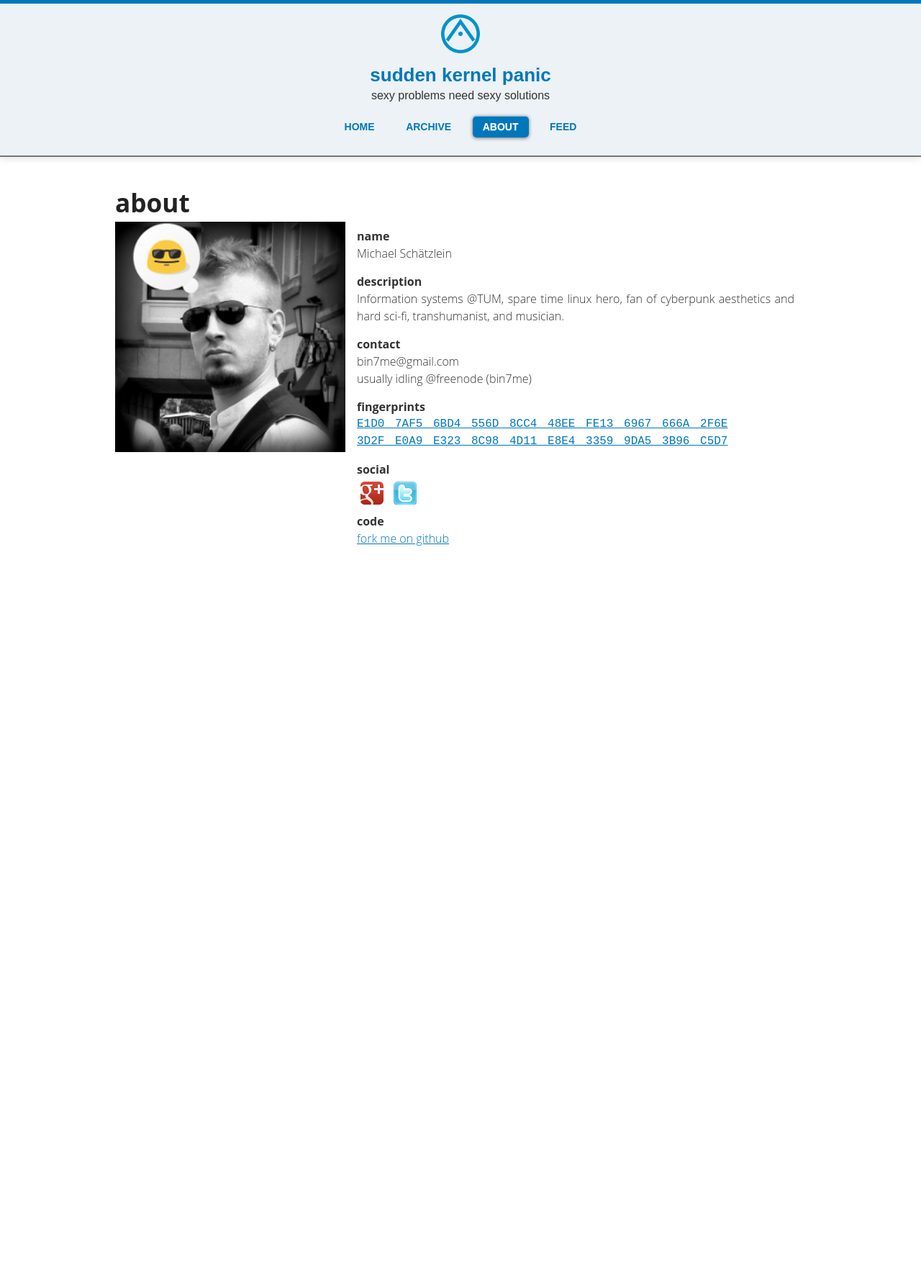
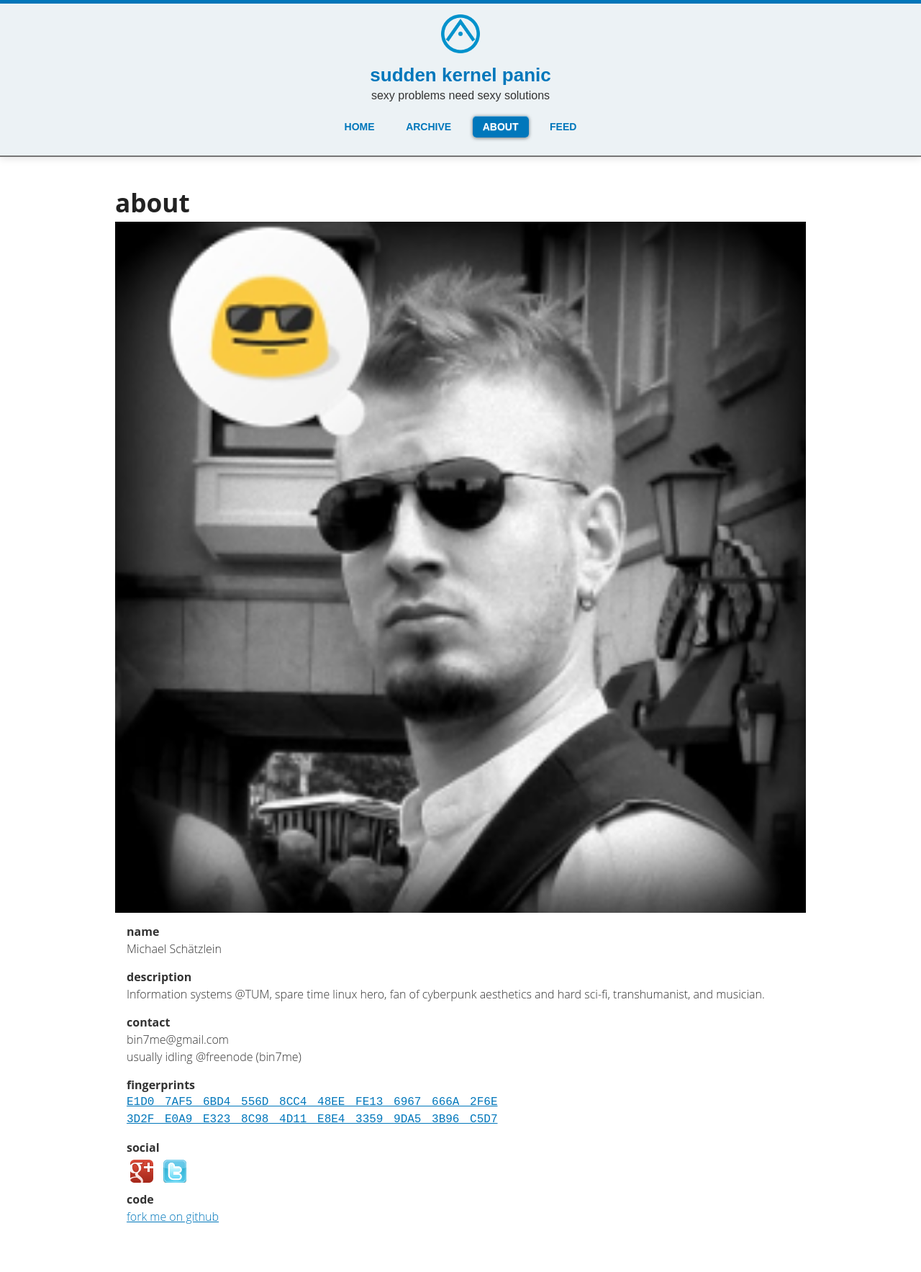
Before and after one commit to Bin7me/bin7me.github.io, a Jekyll site: the page built from about.html, in a window 1280 px wide. Shown: the whole page at 72% size. Built offline with Jekyll 4.4.1, drawn with Linux system fonts in a browser that asks for light colours; Markdown is read by kramdown in place of the engine named in the settings; before the commit the page ends 900 px from its top, so only the background shows below that.

Commit message:
removed gridism, tweaked print layout

```diff
--- a/_layouts/default.html
+++ b/_layouts/default.html
@@ -27,7 +27,6 @@
         <link rel="author" href="https://plus.google.com/{{ site.author.google_plus }}?rel=author">
 
         <!--<link rel="stylesheet" href="{{ site.baseurl }}css/normalize.css">-->
-        <link rel="stylesheet" href="{{ site.baseurl }}css/gridism.css">
         <link rel="stylesheet" href="{{ site.baseurl }}css/syntax.css">
         <link rel="stylesheet" href="{{ site.baseurl }}css/style.css">
 		<link rel="stylesheet" href="{{ site.baseurl }}css/print.css" media="print">
--- a/css/gridism.css
+++ /dev/null
@@ -1,113 +0,0 @@
-/*
- * Gridism
- * A simple, responsive, and handy CSS grid by @cobyism
- * https://github.com/cobyism/gridism
- */
-
-/* Preserve some sanity */
-.grid,
-.unit {
-  -webkit-box-sizing: border-box;
-  -moz-box-sizing: border-box;
-  box-sizing: border-box;
-}
-
-/* Set up some rules to govern the grid */
-.grid {
-  display: block;
-  clear: both;
-}
-.grid .unit {
-  float: left;
-  width: 100%;
-  padding: 0px;
-}
-
-/* This ensures the outer gutters are equal to the (doubled) inner gutters. */
-.grid .unit:first-child { padding-left: 0px; }
-.grid .unit:last-child { padding-right: 0px; }
-
-/* Nested grids already have padding though, so let’s nuke it */
-.unit .unit:first-child { padding-left: 0; }
-.unit .unit:last-child { padding-right: 0; }
-.unit .grid:first-child > .unit { padding-top: 0; }
-.unit .grid:last-child > .unit { padding-bottom: 0; }
-
-/* Let people nuke the gutters/padding completely in a couple of ways */
-.no-gutters .unit,
-.unit.no-gutters {
-  padding: 0 !important;
-}
-
-/* Wrapping at a maximum width is optional */
-.wrap .grid,
-.grid.wrap {
-  max-width: 978px;
-  margin: 0 auto;
-}
-
-/* Width classes also have shorthand versions numbered as fractions
- * For example: for a grid unit 1/3 (one third) of the parent width,
- * simply apply class="w-1-3" to the element. */
-.grid .whole,          .grid .w-1-1 { width: 100%; }
-.grid .half,           .grid .w-1-2 { width: 50%; }
-.grid .one-third,      .grid .w-1-3 { width: 33.3332%; }
-.grid .two-thirds,     .grid .w-2-3 { width: 66.6665%; }
-.grid .one-quarter,    .grid .w-1-4 { width: 25%; }
-.grid .three-quarters, .grid .w-3-4 { width: 75%; }
-.grid .one-fifth,      .grid .w-1-5 { width: 20%; }
-.grid .two-fifths,     .grid .w-2-5 { width: 40%; }
-.grid .three-fifths,   .grid .w-3-5 { width: 60%; }
-.grid .four-fifths,    .grid .w-4-5 { width: 80%; }
-.grid .golden-small,   .grid .w-g-s { width: 38.2716%; } /* Golden section: smaller piece */
-.grid .golden-large,   .grid .w-g-l { width: 61.7283%; } /* Golden section: larger piece */
-
-/* Clearfix after every .grid */
-.grid {
-  *zoom: 1;
-}
-.grid:before, .grid:after {
-  display: table;
-  content: "";
-  line-height: 0;
-}
-.grid:after {
-  clear: both;
-}
-
-/* Utility classes */
-.align-center { text-align: center; }
-.align-left   { text-align: left; }
-.align-right  { text-align: right; }
-.pull-left    { float: left; }
-.pull-right   { float: right; }
-
-/* Responsive Stuff */
-@media screen and (max-width: 768px) {
-  /* Stack anything that isn’t full-width on smaller screens */
-  .grid .unit {
-    width: 100% !important;
-    padding-left: 0px;
-    padding-right: 0px;
-  }
-  .unit .grid .unit {
-    padding-left: 0px;
-    padding-right: 0px;
-  }
-
-  /* Sometimes, you just want to be different on small screens */
-  .center-on-mobiles {
-    text-align: center !important;
-  }
-  .hide-on-mobiles {
-    display: none !important;
-  }
-}
-
-/* Expand the wrap a bit further on larger screens */
-@media screen and (min-width: 1180px) {
-  .wider .grid {
-    max-width: 1180px;
-    margin: 0 auto;
-  }
-}
--- a/css/print.css
+++ b/css/print.css
@@ -8,7 +8,7 @@ header {
 
 #article {
 	margin: auto;
-  width: 90%;
+	width: 100%;
 	background: none;
 	border: none;
 	box-shadow: none;
@@ -25,6 +25,17 @@ pre, code {
 }
 
 /* Show URL */
-a:link, a:visited {background: transparent; color:#333; text-decoration:none;}
-a:link[href^="http://"]:after, a[href^="http://"]:visited:after {content: " (" attr(href) ") "; font-size: 11px;}
-a[href^="http://"] {color:#000;}
+a a:link, a:visited {
+	background: transparent;
+	color:#333;
+	text-decoration:none;
+}
+
+a:link:after, a:visited:after {
+	content: " (" attr(href) ") ";
+	font-size: 11px;
+}
+
+a {
+	color:#000;
+}
```
Lines whose indentation alone changed are shown as unchanged.
